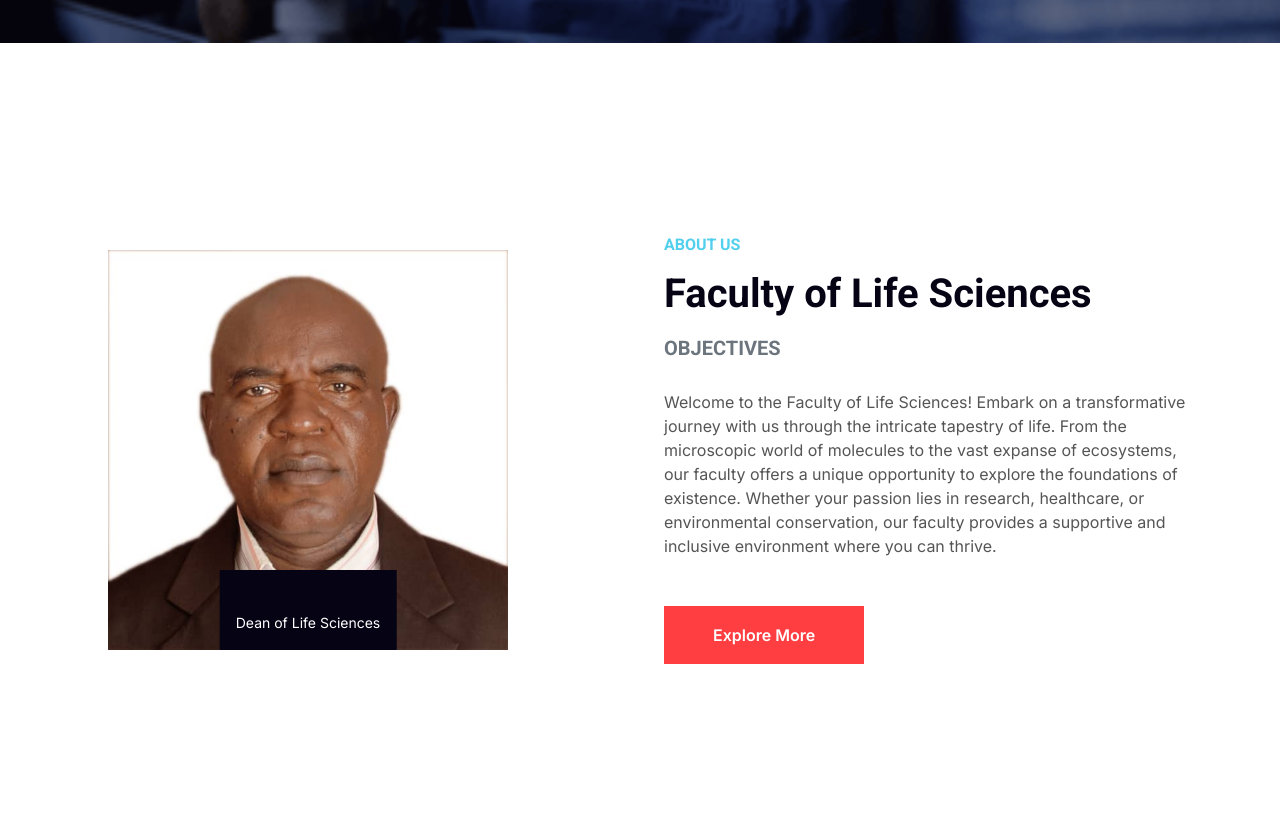
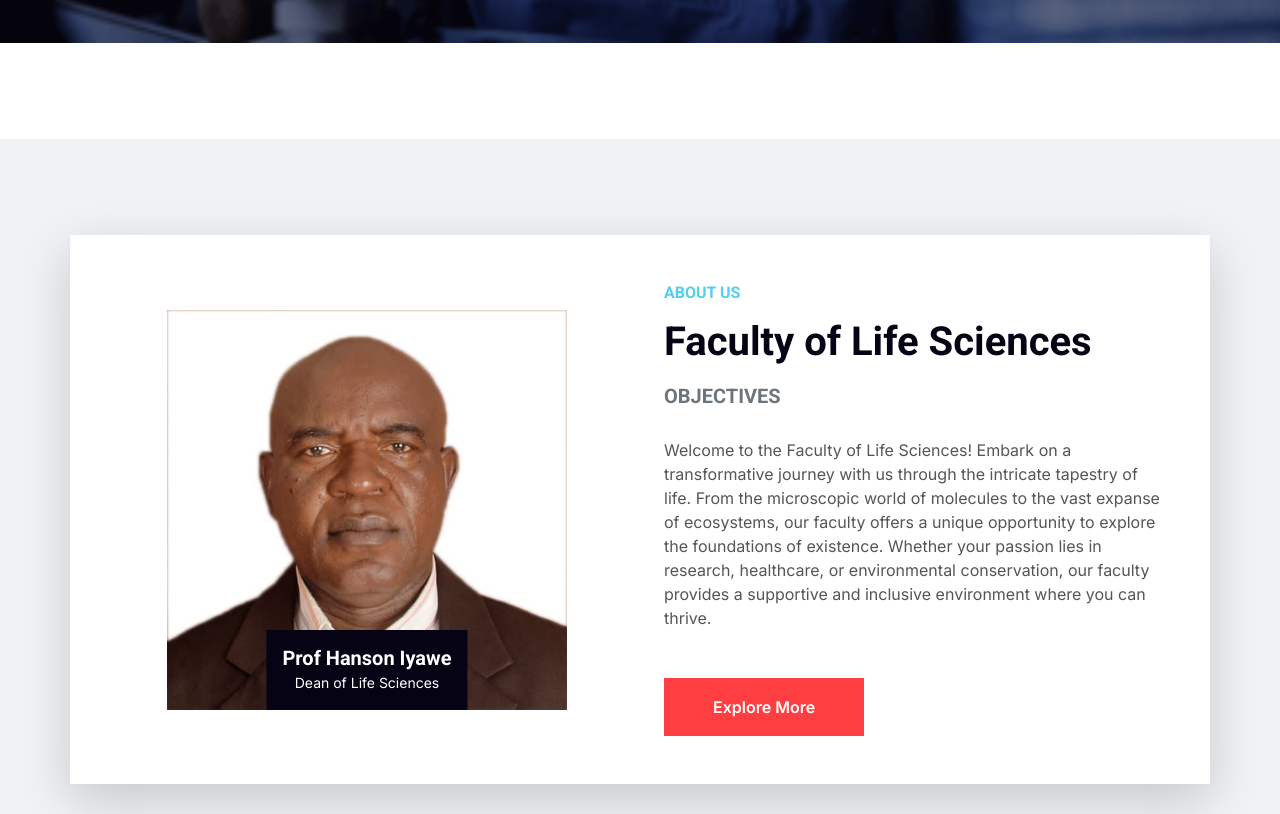
Before and after one commit to jayumaks/faculty_template, a plain HTML site: page index.html in a window 1280 px wide. Shown: the part 826-1640 px from the top of the page. Drawn offline with nearby package versions, Linux system fonts and the light colour scheme.

Commit message:
front page

```diff
--- a/index.html
+++ b/index.html
@@ -118,8 +118,11 @@
 
 
    <!-- About Start -->
-<div class="container-fluid overflow-hidden py-5 px-lg-0">
-    <div class="container about py-5 px-lg-0">
+<div class="container-fluid overflow-hidden py-5 px-lg-0" style="background-color: #f0f2f5;">
+    <div class="container py-5 px-lg-0">
+
+        <!-- Fancy Background Box -->
+        <div class="bg-white p-5 rounded-4 shadow-lg">
             <div class="row align-items-center justify-content-center g-5 mx-lg-0">
 
                 <!-- Image Column -->
@@ -128,14 +131,12 @@
                         <img class="img-fluid rounded" src="img/Prof. Iyawe.jpeg"
                              style="max-height: 100%; width: auto; object-fit: contain; border-radius: 20px;"
                              alt="Prof. Iyawe">
-
-        <div class="position-absolute bottom-0 start-50 translate-middle-x bg-dark bg-opacity-75 text-white p-3 rounded z-3">
-            <h5 class="mb-0">Prof. Iyawe</h5>
+                        <div class="position-absolute bottom-0 start-50 translate-middle-x bg-dark bg-opacity-75 text-white p-3 rounded z-0">
+                            <h5 class="mb-0 text-white">Prof Hanson Iyawe</h5>
                             <small>Dean of Life Sciences</small>
                         </div>
                     </div>
                 </div>
-
 
                 <!-- Text Column -->
                 <div class="col-lg-6 about-text wow fadeInUp" data-wow-delay="0.3s">
@@ -152,8 +153,12 @@
 
             </div>
         </div>
+        <!-- End Fancy Box -->
+
+    </div>
 </div>
 <!-- About End -->
+
 
 
 
```
Also changed, not shown: profile.html (+1 -1 lines). Lines whose indentation alone changed are shown as unchanged.
